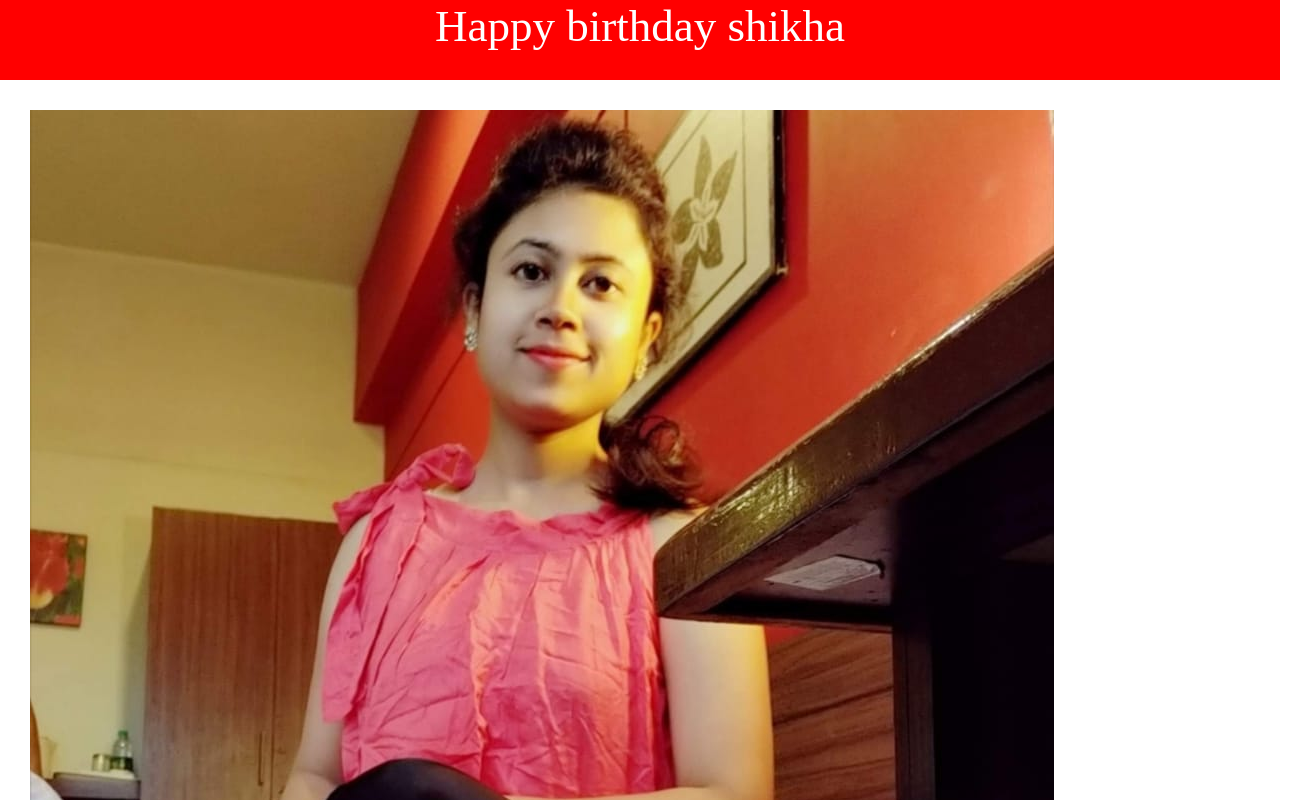
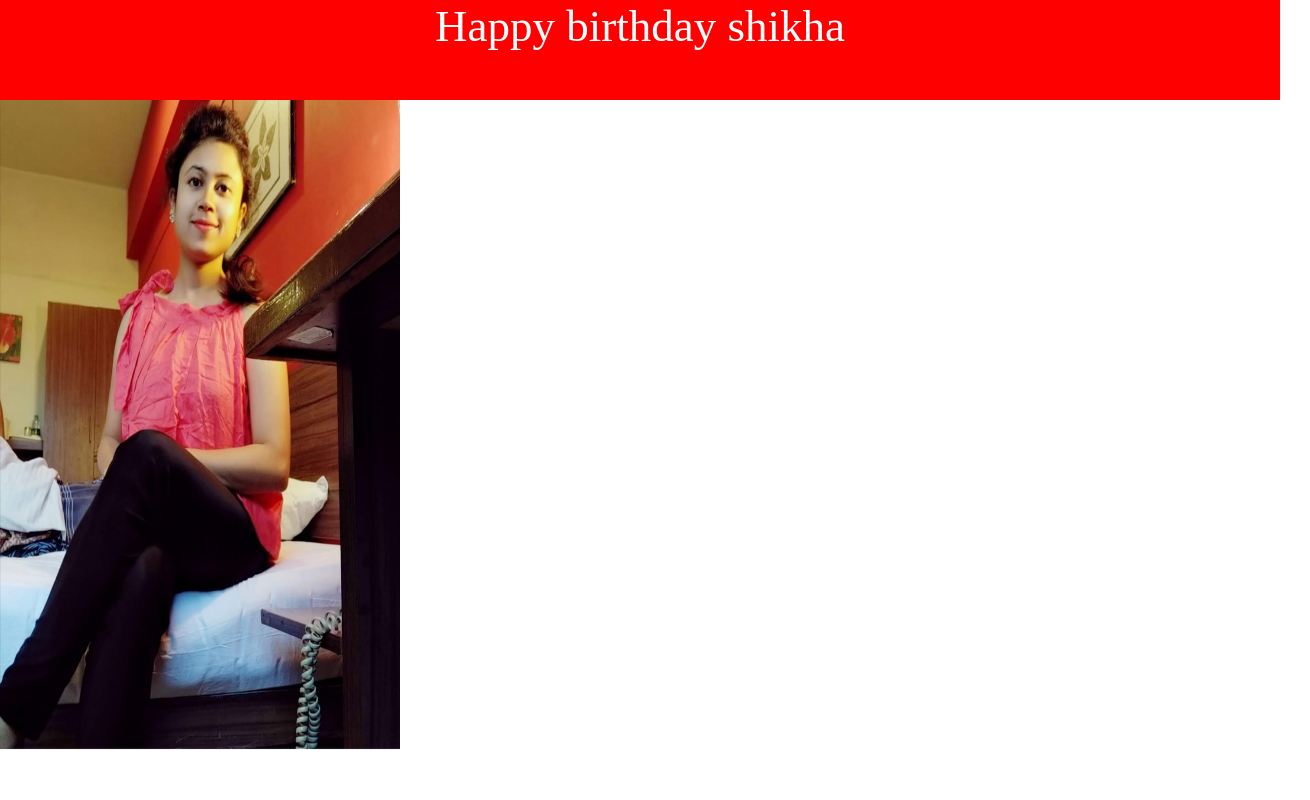
Before and after one commit to creatorvivek/shikha, a plain HTML site: page main.html in a window 1280 px wide. Shown: the top 800 px of the page, 1310 px wide, since content can reach past the window. Drawn offline with Linux system fonts and the light colour scheme.

Commit message:
first commit

```diff
--- a/main.html
+++ b/main.html
@@ -16,14 +16,15 @@
 .song{
     display:none;
 }
-header
+.header
 {
-    width:100%;
-    height: 80px;
+    /* width:100%; */
+    height: 100px;
     background-color: red;
 }
 .wish{
     color:white;
+    /* width:100%; */
     font-size: 45px;
     text-align: center;
 }
@@ -31,7 +32,7 @@ header
 {
     width:100%;
     /* height:100vh; */
-    margin: 30px 30px 10px 30px;
+    /* margin: 30px 30px 10px 30px; */
     align-items: center;
 
 }
@@ -45,17 +46,17 @@ body{
 <body>
 
 
-    <header>
+    <div class="header">
        <div class="wish"> Happy birthday shikha</div>
-    </header>
+    </div>
     <div class="image">
-        <img src="shikha.jpg">
+        <img src="shikha.jpg" height=650 width=400 class="img-responsive">
 
     </div>
     <div class="song">
         <audio controls autoplay>
             <source src="horse.ogg" type="audio/ogg">
-            <source src="hbd.mp3" type="audio/mpeg">
+            <!-- <source src="hbd.mp3" type="audio/mpeg">    -->
           Your browser does not support the audio element.
           </audio>
         </div>
```
